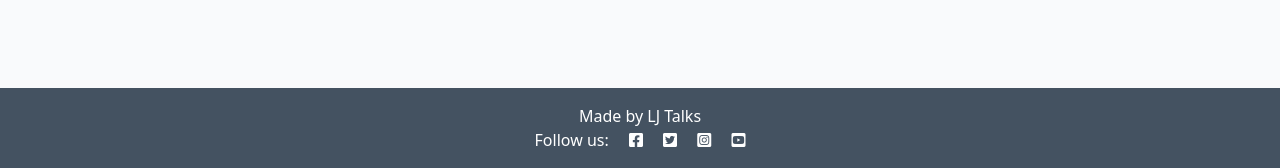
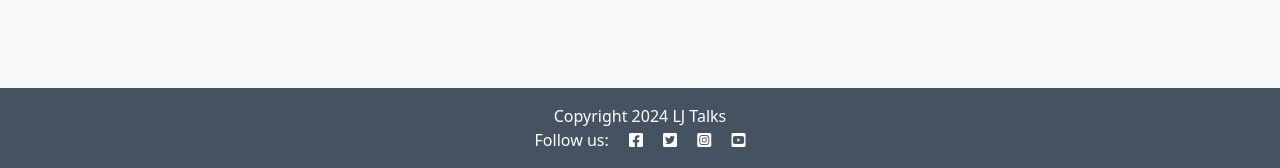
Before and after one commit to LJTalks/django-blog, a Django app: page /about/ in a window 1280 px wide. Shown: the part 632-800 px from the top of the page. Run offline with Django 4.2, Linux system fonts and the light colour scheme; data that the repository does not hold is empty.

Commit message:
Ensure copyright footer is consistent

```diff
--- a/about/templates/about/about.html
+++ b/about/templates/about/about.html
@@ -21,3 +21,7 @@
     </div>
 </div>
 {% endblock content %}
+
+{% block copyright %}
+Copyright 2024 LJ Talks
+{% endblock copyright %}
--- a/blog/templates/blog/index.html
+++ b/blog/templates/blog/index.html
@@ -56,5 +56,5 @@
 {% endblock %}
 
 {% block copyright %}
-Copyright 2024 Created by LJ Talks
-{% endblock %}
+Copyright 2024 LJ Talks
+{% endblock copyright %}
--- a/blog/templates/blog/post_detail.html
+++ b/blog/templates/blog/post_detail.html
@@ -32,3 +32,7 @@
 </div>
 
 {% endblock content %}
+
+{% block copyright %}
+Copyright 2024 LJ Talks
+{% endblock copyright %}
--- a/templates/base.html
+++ b/templates/base.html
@@ -68,7 +68,7 @@
     <footer class="footer mt-auto py-3 dark-bg">
         <p class="m-0 text-center text-white">
             {% block copyright %}
-            Made by LJ Talks
+            Copyright 2024 LJ Talks
             {% endblock copyright %}</p>
         <p class="m-0 text-center text-white">Follow us: <i class="fab fa-facebook-square ms-3"></i>
             <i class="fab fa-twitter-square ms-3"></i>
```
